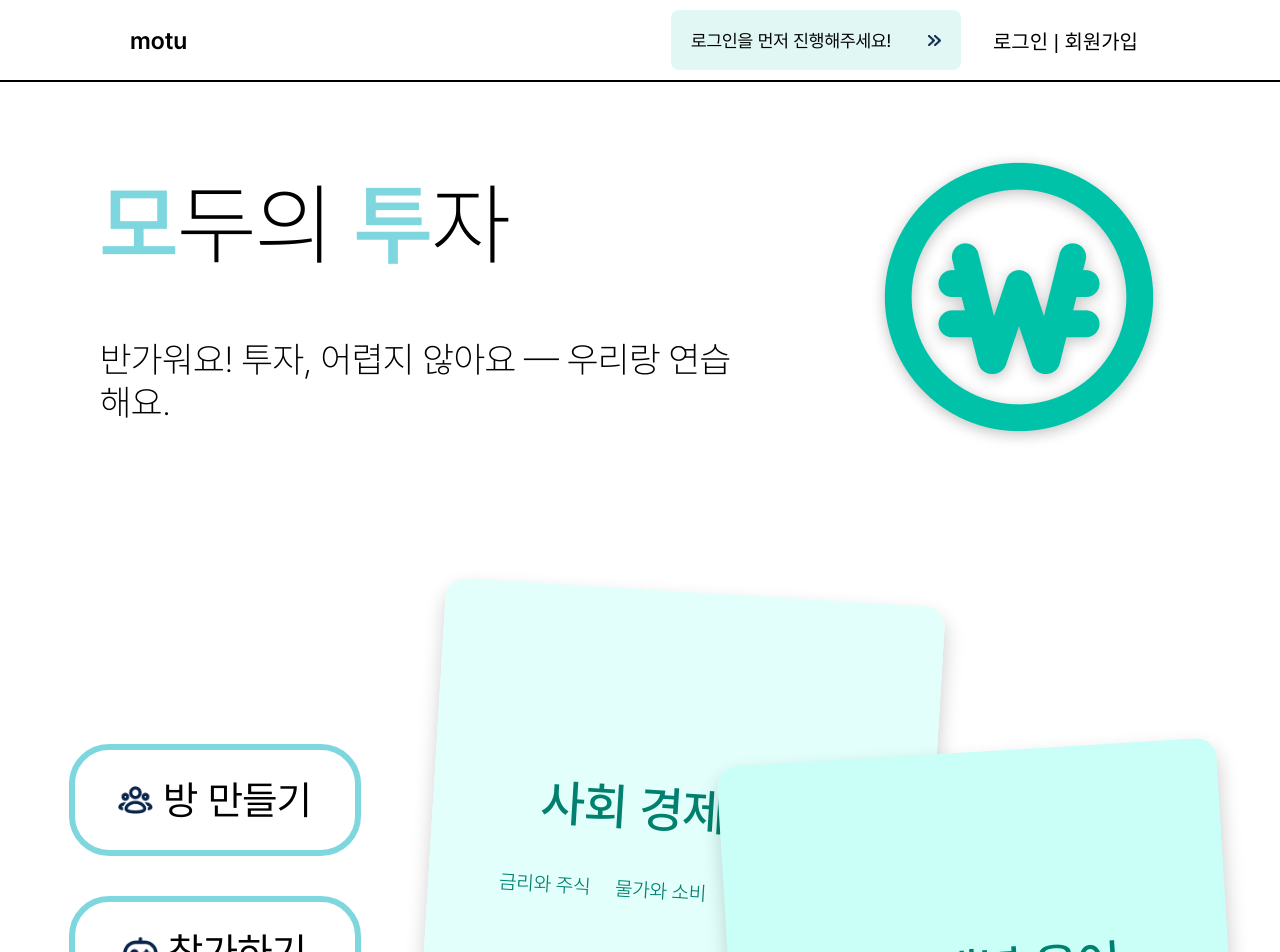
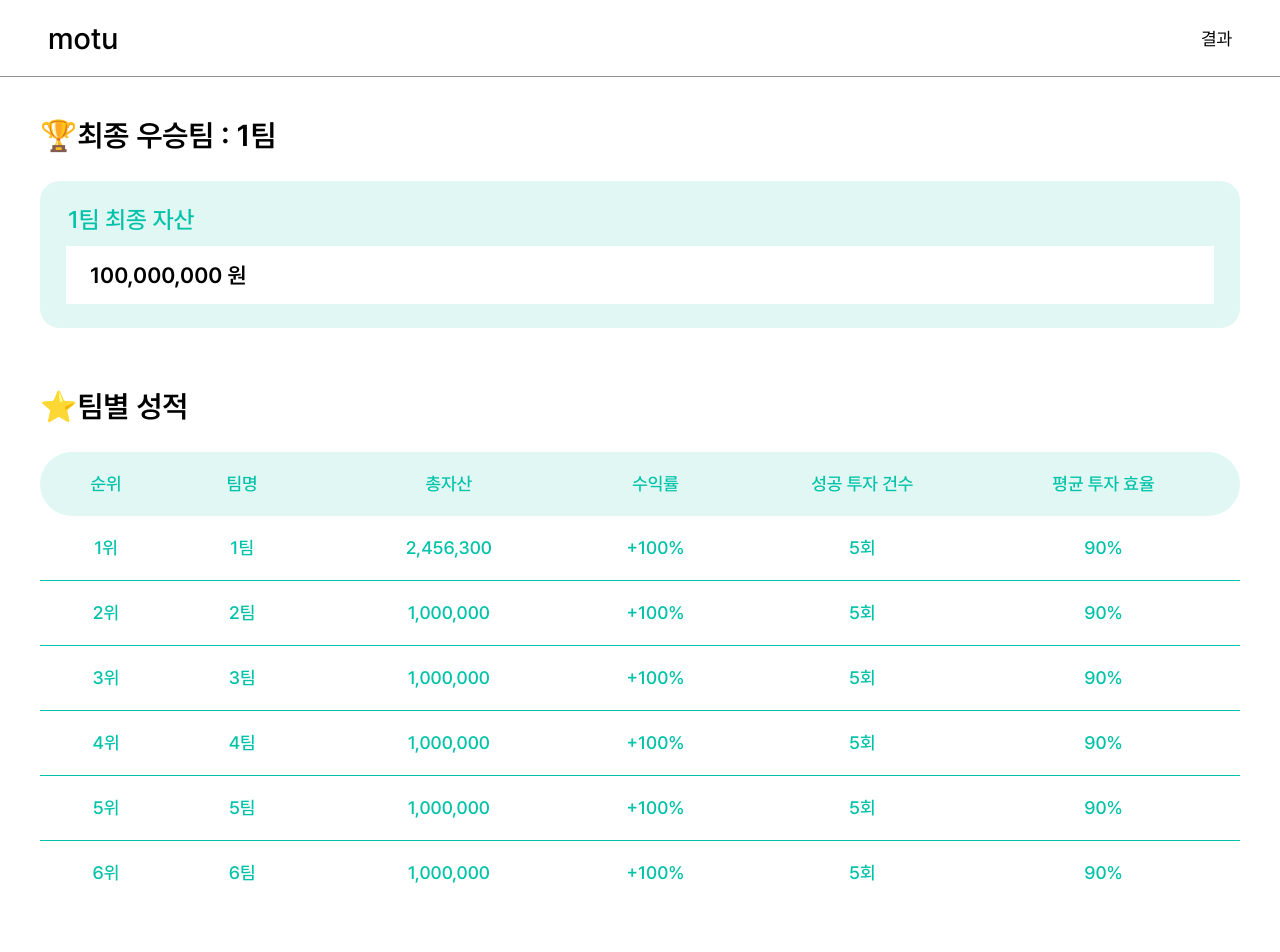
Before and after one commit to 9oormthon-univ/2025_SEASONTHON_TEAM_74_FE, a React (Vite) app: page /final in a window 1280 px wide. Before the commit this address led to /. Shown: the top 952 px of the page. Built offline with nearby package versions, Linux system fonts and the light colour scheme; no server answers.

Commit message:
[FEATURE] 최종 결과 페이지

```diff
--- a/src/App.jsx
+++ b/src/App.jsx
@@ -13,7 +13,7 @@ import Rule from './pages/Rule';
 import Invest from './pages/Invest';
 import Lock from './pages/Lock';
 import Result from './pages/Result';
-
+import Final from './pages/Final';
 
 function App() {
   return (
@@ -32,6 +32,7 @@ function App() {
       <Route path="/invest" element={<Invest />} />
       <Route path="/lock" element={<Lock />} />
       <Route path="/result" element={<Result />} />
+      <Route path="/final" element={<Final />} />
     </Routes>
   );
 }
--- /dev/null
+++ b/src/components/game/TeamScore.jsx
@@ -0,0 +1,92 @@
+import React from 'react';
+import styled from "styled-components";
+
+const TeamScore = ({ teams = [] }) => {
+    return (
+        <Table>
+            {/* 헤더 */}
+            <HeaderContainer>
+                <Cell>순위</Cell>
+                <Cell>팀명</Cell>
+                <Cell>총자산</Cell>
+                <Cell>수익률</Cell>
+                <Cell>성공 투자 건수</Cell>
+                <Cell>평균 투자 효율</Cell>
+            </HeaderContainer>
+
+            {/* 바디 */}
+            <BodyContainer>
+                {teams.map((team, idx) => (
+                    <Row key={team.id ?? idx}>
+                        {/* 순위 */}
+                        <Cell>{team.order}위</Cell>
+
+                        {/* 팀명 */}
+                        <Cell>{team.name}팀</Cell>
+
+                        {/* 총자산 */}
+                        <Cell>{team.totalAsset}</Cell>
+
+                        {/* 수익률 */}
+                        <Cell>{team.profitRate}%</Cell>
+
+                        {/* 성공 투자 건수 */}
+                        <Cell>{team.successCount}회</Cell>
+
+                        {/* 평균 투자 효율 */}
+                        <Cell>{team.avgEfficiency}%</Cell>
+                    </Row>
+                ))}
+            </BodyContainer>
+        </Table>
+    );
+};
+
+export default TeamScore;
+
+const Table = styled.div`
+    width: 100%;
+    border-radius: 16px;
+    overflow: hidden;
+    background-color: #FFFFFF;
+    color: #00C2A8;
+    border: none;
+`;
+
+const grid = `
+    display: grid;
+    grid-template-columns: 100px 1fr 1.4fr 1fr 1.4fr 1.4fr;
+    align-items: center;
+`;
+
+const HeaderContainer = styled.div`
+    ${grid}
+    color: #00C2A8;
+    background-color: #E0F7F4;
+    font-weight: 500;
+    padding: 12px 16px;
+    border-radius: 50px;
+`;
+
+const BodyContainer = styled.div`
+`;
+
+const Row = styled.div`
+    ${grid}
+    padding: 12px 16px;
+    border-bottom: 1px solid #00C2A8;
+
+    &:last-child {
+        border-bottom: none;
+    }
+`;
+
+const Cell = styled.div`
+    color: #00C2A8;
+    height: 40px;
+    font-size: 18px;
+    font-weight: 500;
+    line-height: 40px;
+    text-align: center;
+    white-space: nowrap;
+`;
--- /dev/null
+++ b/src/pages/Final.jsx
@@ -0,0 +1,141 @@
+import React from 'react';
+import { useNavigate } from 'react-router-dom';
+import styled from 'styled-components';
+import TitleHeader from '../components/TitleHeader';
+import TeamScore from '../components/game/TeamScore';
+
+const Final = () => {
+    const navigate = useNavigate();
+
+    const winnerTeam = 1;
+    const winnerAssets = "100,000,000";
+
+    const teams = [
+        { order: 1, name: "1", totalAsset: "2,456,300", profitRate: "+100", successCount: 5, avgEfficiency: 90 },
+        { order: 2, name: "2", totalAsset: "1,000,000", profitRate: "+100", successCount: 5, avgEfficiency: 90 },
+        { order: 3, name: "3", totalAsset: "1,000,000", profitRate: "+100", successCount: 5, avgEfficiency: 90 },
+        { order: 4, name: "4", totalAsset: "1,000,000", profitRate: "+100", successCount: 5, avgEfficiency: 90 },
+        { order: 5, name: "5", totalAsset: "1,000,000", profitRate: "+100", successCount: 5, avgEfficiency: 90 },
+        { order: 6, name: "6", totalAsset: "1,000,000", profitRate: "+100", successCount: 5, avgEfficiency: 90 },
+    ];
+
+    const handleEnd = () => {
+        navigate('/');
+    }
+
+    return (
+      <Wrapper>
+        {/* 헤더 */}
+        <TitleHeader title="결과" />
+        <BodyContainer>
+            {/* 최종 우승팀 */}
+            <Title>🏆최종 우승팀 : {winnerTeam}팀</Title>
+            <Card>
+                <Heading>{winnerTeam}팀 최종 자산</Heading>
+                <Container>
+                    <Text>{winnerAssets} 원</Text>
+                </Container>
+            </Card>
+
+            {/* 팀별 성적 */}
+            <Title>⭐팀별 성적</Title>
+            <TeamScore teams={teams}/>
+
+            <EndButton onClick={handleEnd}>게임 종료하기</EndButton>
+        </BodyContainer>
+      </Wrapper>
+    );
+}
+
+export default Final;
+
+const Wrapper = styled.div`
+    width: 100%;
+    min-height: 100vh;
+    display: flex;
+    flex-direction: column;
+    color: #000000;
+`;
+
+const BodyContainer = styled.div`
+    width: 100%;
+    max-width: 1200px;
+    margin: 40px auto;
+    display: flex;
+    flex-direction: column;
+    align-items: center;
+`;
+
+const Title = styled.span`
+    font-size: 30px;
+    font-weight: 600;
+    text-align: left;
+    align-self: flex-start;
+    white-space: nowrap;
+    margin-bottom: 28px;
+    cursor: default;
+`;
+
+const Card = styled.div`
+    background-color: #E0F7F4;
+    width: 100%;
+    max-width: 1200px;
+    min-height: 140px;
+    margin-bottom: 60px;
+    display: flex;
+    flex-direction: column;
+    align-items: center;
+    box-sizing: border-box;
+    border-radius: 20px;
+    padding: 24px 28px;
+    cursor: default;
+`;
+
+const Heading = styled.span`
+    color: #00C2A8;
+    font-size: 24px;
+    font-weight: 500;
+    text-align: left;
+    align-self: flex-start;
+    white-space: nowrap;
+    margin-bottom: 12px;
+`;
+
+const Container = styled.div`
+    width: 100%;
+    max-width: 1100px;
+    padding: 16px 24px;
+    background-color: #FFFFFF;
+    text-align: left;
+    display: flex;
+    align-items: center;
+`;
+
+const Text = styled.span`
+    font-size: 22px;
+    font-weight: 600;
+    white-space: nowrap;
+    margin-bottom: 0;
+    cursor: default;
+`;
+
+const EndButton = styled.button`
+    width: 20%;
+    min-width: 200px;
+    height: 56px;
+    border: 1px solid #00C2A8;
+    border-radius: 40px;
+    color: #E0F7F4;
+    background-color: #00C2A8;
+    font-size: 22px;
+    font-weight: 400;
+    margin: 80px 0 60px;
+    box-sizing: border-box;
+    padding: 0 24px;
+    cursor: pointer;
+    transition: 0.3s ease;
+
+    &:hover {
+        filter: brightness(0.95);
+    }
+`;
```
